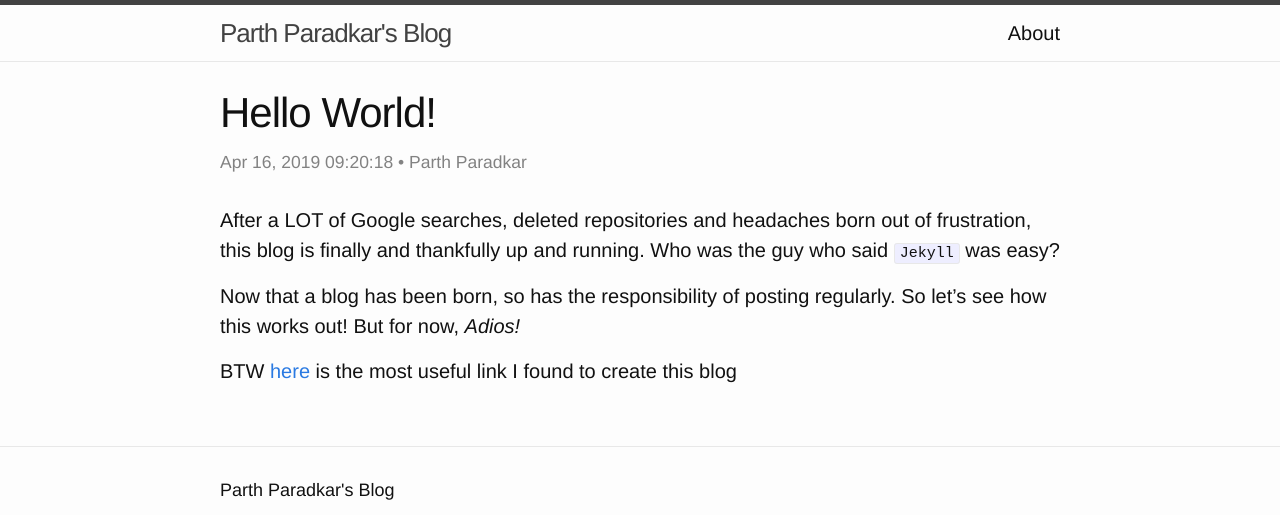
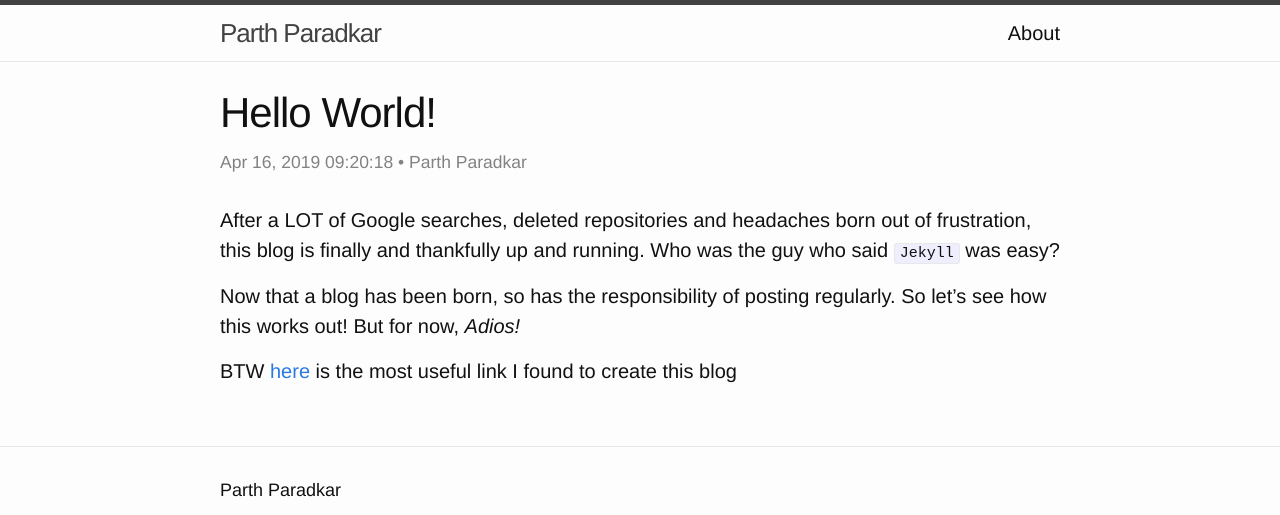
Before and after one commit to tweet-sevak/thescriptninja.github.io, a Jekyll site: the page built from _posts/2019-04-16-First-Post.markdown, in a window 1280 px wide, cut to the strip 0-515 px from the top of the page. Built offline with Jekyll 4.4.1, drawn with Linux system fonts in a browser that asks for light colours.

Commit message:
Update _config.yml

```diff
--- a/_config.yml
+++ b/_config.yml
@@ -6,7 +6,7 @@
 # 'jekyll serve'. If you change this file, please restart the server process.
 
 # Site settings
-title: Parth Paradkar's Blog
+title: Parth Paradkar
 email: parthparadkar3@gmail.com
 description: > # this means to ignore newlines until "baseurl:"
   Que sera, sera.
```
